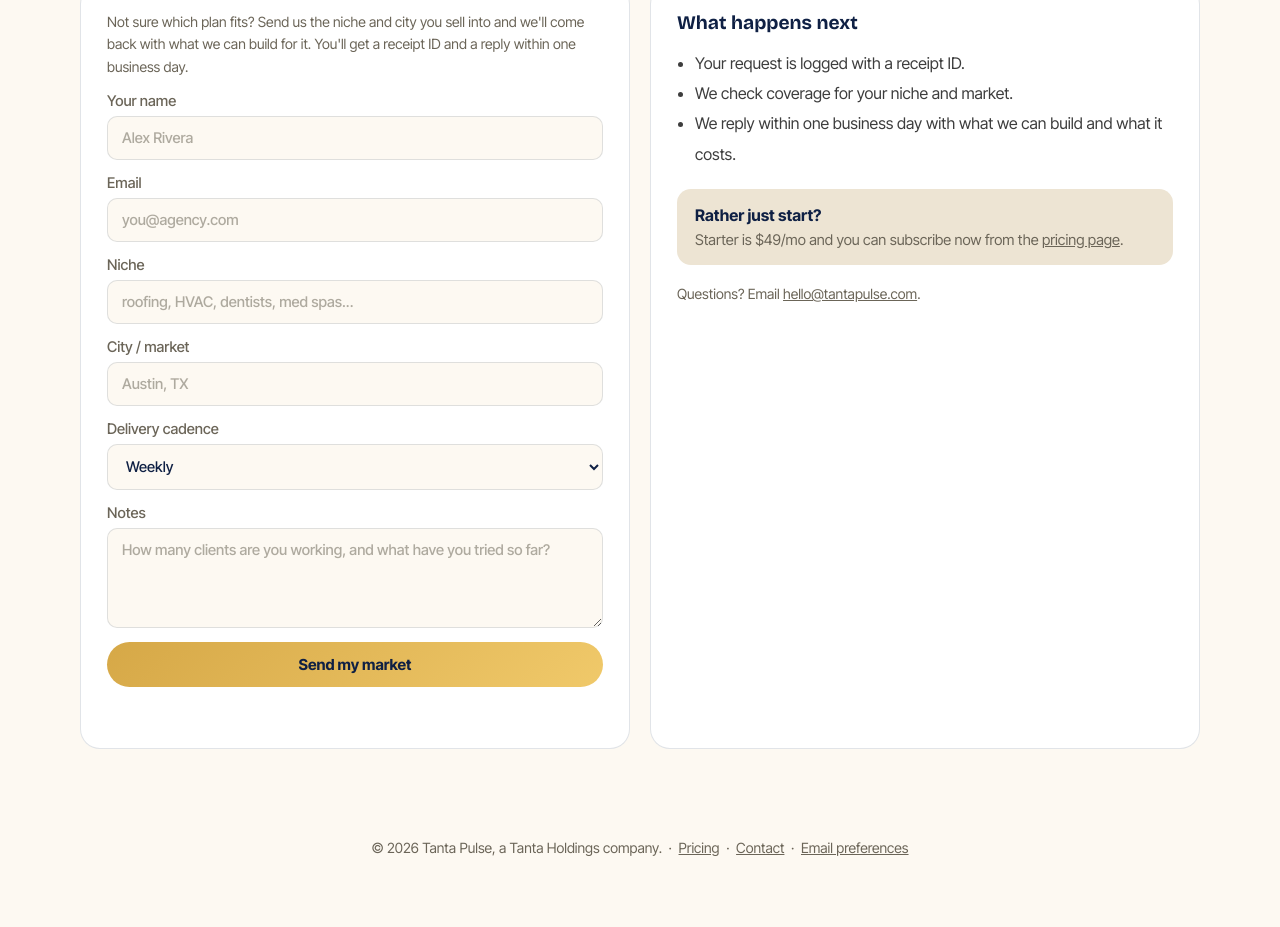
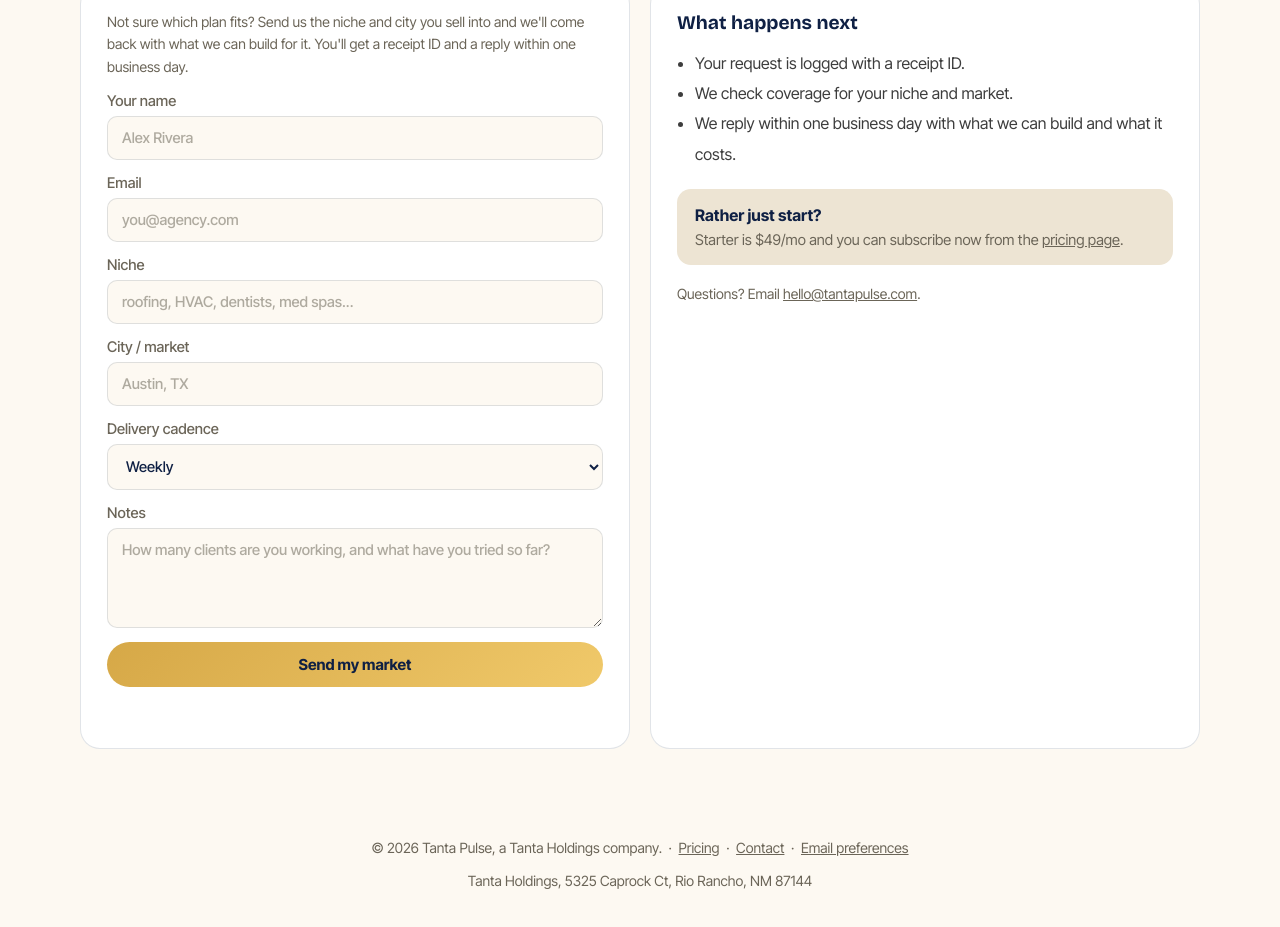
Before and after one commit to SirTanta/tantapulse, a website: page index.html in a window 1280 px wide. Shown: the part 2255-3182 px from the top of the page. Drawn offline with nearby package versions, Linux system fonts and the light colour scheme.

Commit message:
fix: add missing CAN-SPAM postal address to site footer
PR #18's review flagged that the postal address Jon supplied on 2026-08-02
for the Hunter outreach sequence footer never made it onto the site itself —
grepped every HTML/JS/MJS/MD file and found no address anywhere in this repo.
With outbound email running from the pipeline, that's a live compliance gap.

Added to both pages' footers (source + synced public/ copies): Tanta
Holdings, 5325 Caprock Ct, Rio Rancho, NM 87144. All 58 existing tests still
pass unmodified.

```diff
--- a/index.html
+++ b/index.html
@@ -523,6 +523,7 @@
     <footer class="footer">
       <div class="wrap">
         <p>&copy; 2026 Tanta Pulse, a Tanta Holdings company. &nbsp;&middot;&nbsp; <a href="/pricing">Pricing</a> &nbsp;&middot;&nbsp; <a href="#request">Contact</a> &nbsp;&middot;&nbsp; <a href="/unsubscribe">Email preferences</a></p>
+        <p class="fineprint">Tanta Holdings, 5325 Caprock Ct, Rio Rancho, NM 87144</p>
       </div>
     </footer>
 
```
Also changed, not shown: pricing.html (+1 -0 lines), public/index.html (+1 -0 lines), public/pricing.html (+1 -0 lines).
